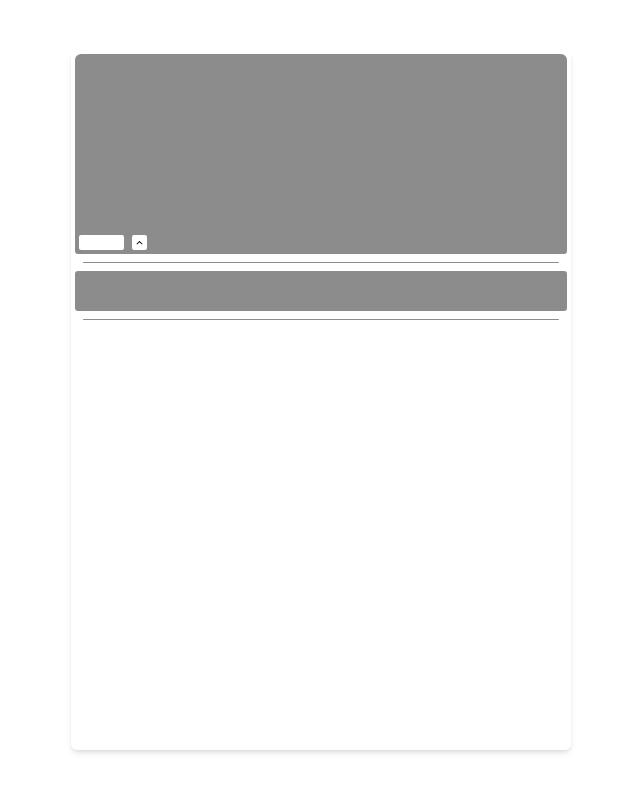
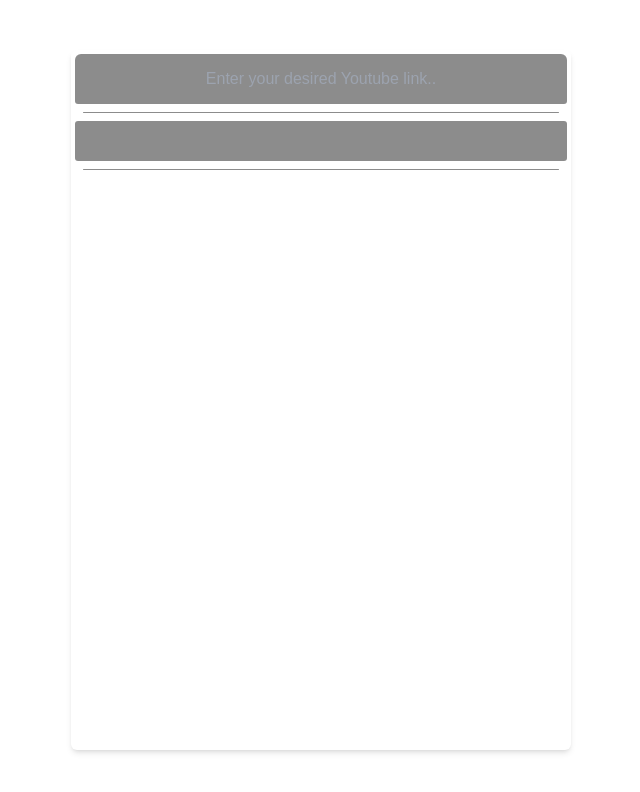
Before and after one commit to Zalasyu/YouTube_QA_RAG_AI, a Next.js app in the folder frontend/: page / in a window 1280 px wide. Shown: the top 792 px of the page, without its empty margins (319-959 px from the left). Built offline with nearby package versions, Linux system fonts and the light colour scheme.

Commit message:
still need to add authentication and more ui placeholders

```diff
--- a/frontend/app/components/Stage.tsx
+++ b/frontend/app/components/Stage.tsx
@@ -1,28 +1,77 @@
-'use client'
+"use client";
 
-import { faAngleDown } from "@fortawesome/free-solid-svg-icons";
-import { FontAwesomeIcon } from "@fortawesome/react-fontawesome";
 import { useState } from "react";
 
 const Stage = () => {
-    const [expandThumb_, setExpandThumb_] = useState(true)
+  const [expandThumb_, setExpandThumb_] = useState(false);
+  const [inputValue, setInputValue] = useState('');
+  const [thumbnail, setThumbnail] = useState('');
+  const [loading, setLoading] = useState(false);
+  const [error, setError] = useState('');
+
+  const handleKeyPress = (event) => {
+    if (event.key === 'Enter') {
+      setLoading(true);
+      setError('');
+      setInputValue(''); // Clear the input value
+
+      // Extract video ID from the URL
+      const url = new URL(inputValue);
+      let videoId = '';
+
+      if (url.hostname === 'www.youtube.com' || url.hostname === 'youtube.com') {
+        const searchParams = new URLSearchParams(url.search);
+        videoId = searchParams.get('v');
+      } else if (url.hostname === 'youtu.be') {
+        videoId = url.pathname.slice(1);
+      }
+
+      if (videoId) {
+        // Generate thumbnail URL
+        const thumbnailUrl = `https://img.youtube.com/vi/${videoId}/maxresdefault.jpg`;
+        setTimeout(() => {
+          setThumbnail(thumbnailUrl); // Set the thumbnail URL
+          setExpandThumb_(true); // Expand the thumbnail
+          setLoading(false);
+        }, 1000); // Simulating API call delay
+      } else {
+        setTimeout(() => {
+          setError('Could not extract video ID from the URL');
+          setLoading(false);
+        }, 1000); // Simulating API call delay for error case
+      }
+    }
+  };
+
+  const handleChange = (event) => {
+    setInputValue(event.target.value);
+  };
+
   return (
-    <div className={`flex flex-col items-center justify-center`}>
+    <div className="flex flex-col items-center justify-center">
       <div
         className={`w-[500px] h-[700px] transition-all duration-200 rounded-[6px] p-1 flex-col justify-normal items-center bg-white shadow-md`}
       >
         <div
-          className={`w-full ${expandThumb_ ? 'h-[200px]' : 'h-[50px]'} transition-all duration-200 flex flex-row justify-start items-end rounded-t-[6px] rounded-b-[3px] bg-black/45`}
+          className={`w-full ${expandThumb_ ? "h-[200px]" : "h-[50px]"} relative overflow-hidden transition-all duration-200 flex flex-row justify-end items-start rounded-t-[6px] rounded-b-[3px] bg-black/45`}
         >
-            <div className={`w-[45px] h-[15px] bg-white rounded-[2px] m-1 flex-col justify-center items-center flex p-1 cursor-pointer`} onClick={() => {
-                setExpandThumb_(!expandThumb_)
-            }}></div>
-            <div className={`w-[15px] h-[15px] bg-white rounded-[2px] m-1 flex-col justify-center items-center flex p-1 cursor-pointer`} onClick={() => {
-                setExpandThumb_(!expandThumb_)
-            }}>
-                <FontAwesomeIcon icon={faAngleDown} className={`text-black ${expandThumb_ ? 'rotate-180' : 'rotate-0'}`}/>
+          {loading ? (
+            <div className="w-full h-full flex justify-center items-center">
+              <div className="animate-spin rounded-full h-10 w-10 border-t-2 border-b-2 border-white"></div>
             </div>
+          ) : thumbnail ? (
+            <img className={`h-full w-full object-cover`} src={thumbnail} alt="YouTube Thumbnail" />
+          ) : null}
+          <input
+            type="text"
+            value={inputValue}
+            onChange={handleChange}
+            onKeyPress={handleKeyPress}
+            placeholder="Enter your desired Youtube link.."
+            className={`w-full h-full absolute rounded-[2px] bg-transparent ${expandThumb_ ? "opacity-0 pointer-events-none" : "opacity-100 pointer-events-auto"} flex-col justify-center items-center flex p-1 text-center cursor-pointer`}
+          />
         </div>
+        {error && <p className="text-red-500 text-sm mt-2">{error}</p>}
         <div className={`w-full h-[1px] rounded-[3px] my-2 px-2`}>
           <div className={`w-full h-[1px] rounded-[3px] bg-black/45`} />
         </div>
--- a/frontend/app/globals.css
+++ b/frontend/app/globals.css
@@ -19,3 +19,33 @@ body {
   background: var(--background);
   font-family: Arial, Helvetica, sans-serif;
 }
+
+@layer components {
+  ._inter {
+    font-family: "Inter", sans-serif;
+  }
+
+  ._monts {
+    font-family: "Montserrat", sans-serif;
+  }
+
+  ._federo {
+    font-family: "Federo", sans-serif;
+  }
+
+  ._oswald {
+    font-family: 'Oswald', sans-serif;
+  }
+
+  input,
+  textarea {
+    border: none;
+    resize: none;
+  }
+
+  input:focus,
+  textarea:focus {
+    outline: none;
+    background-color: transparent;
+  }
+}
--- /dev/null
+++ b/package.json
@@ -0,0 +1,5 @@
+{
+  "dependencies": {
+    "dotenv": "^16.4.7"
+  }
+}
```
Also changed, not shown: frontend/firebase.ts (+7 -6 lines), 1 other file (tests, documents, lock files or other folders).
